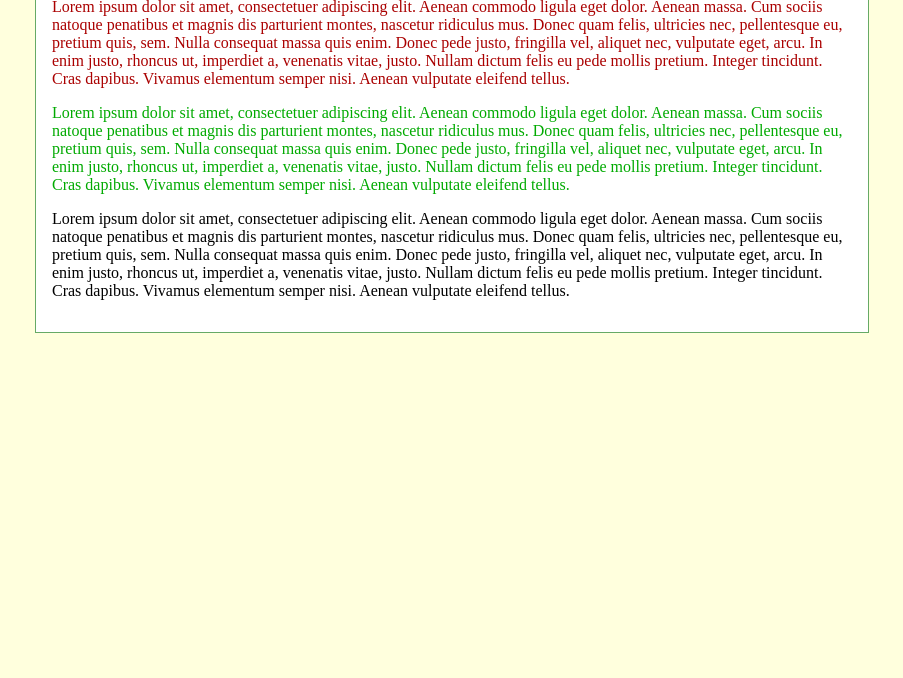
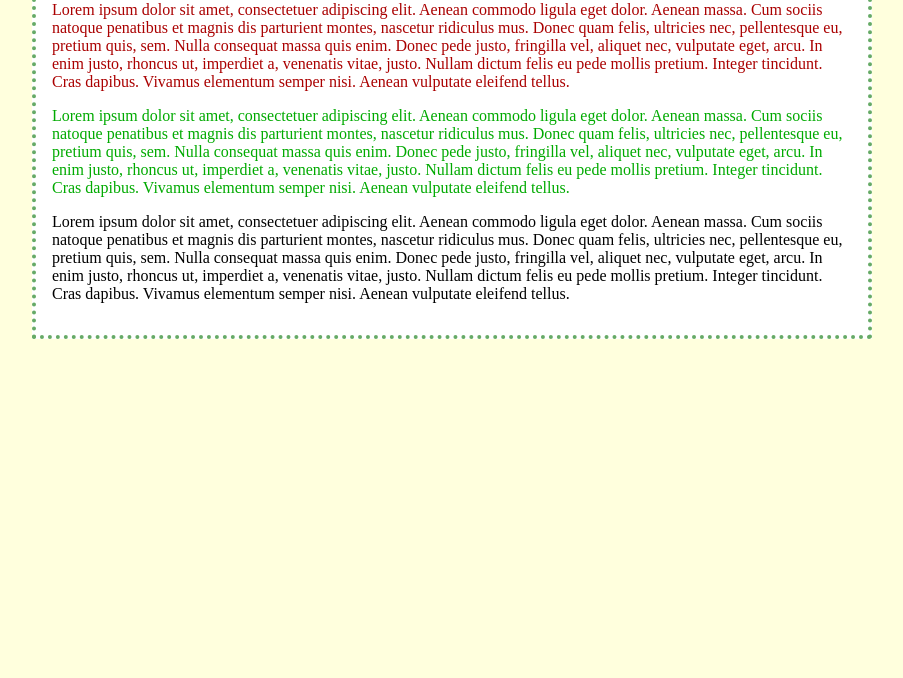
Before and after one commit to cjohannes/test001, a plain HTML site: page index.html in a window 1280 px wide. Shown: the part 122-800 px from the top of the page, without its empty margins (188-1091 px from the left). Drawn offline with Linux system fonts and the light colour scheme.

Commit message:
style page border

```diff
--- a/style.css
+++ b/style.css
@@ -7,7 +7,7 @@ body{
 	margin: 2em auto;
 	padding: 1em;
 	width: 800px;
-	border: 1px solid #6a6;
+	border: 4px dotted #6a6;
 	background-color: #fff;
 }
 
```
